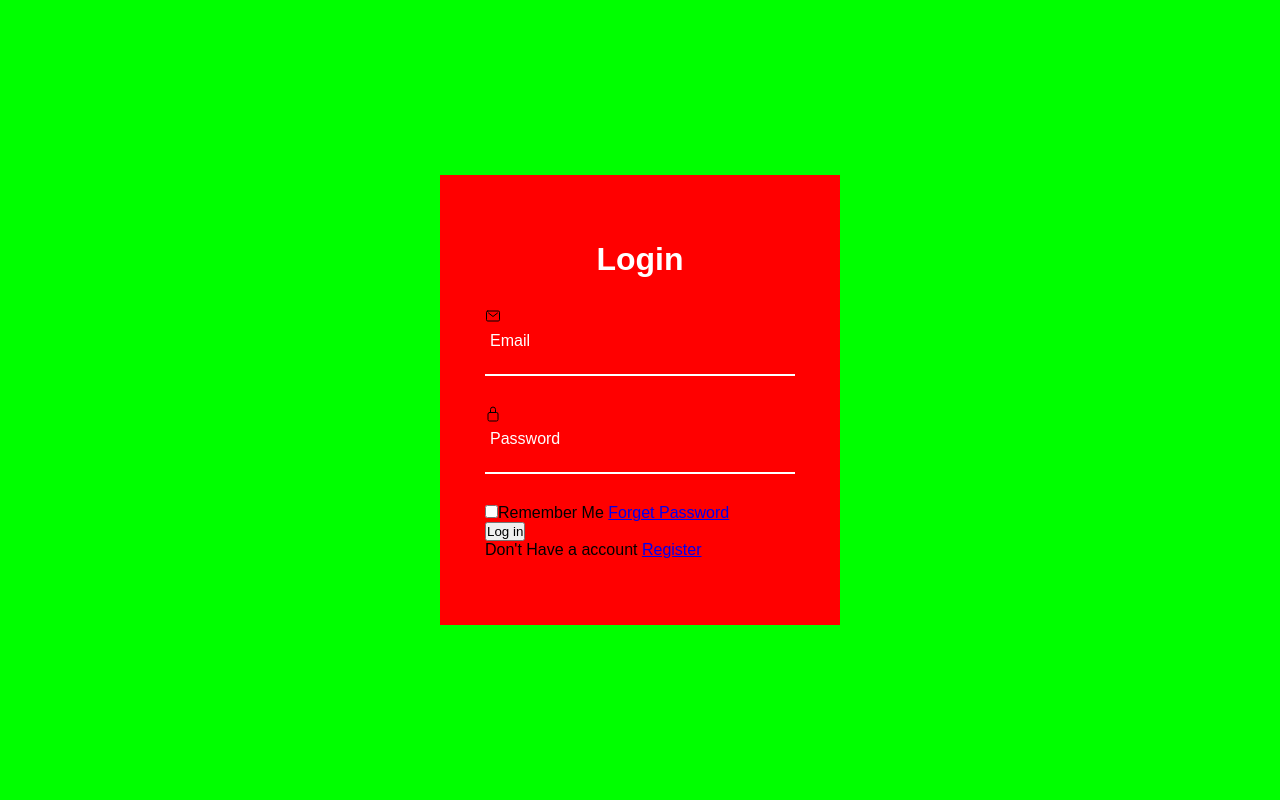
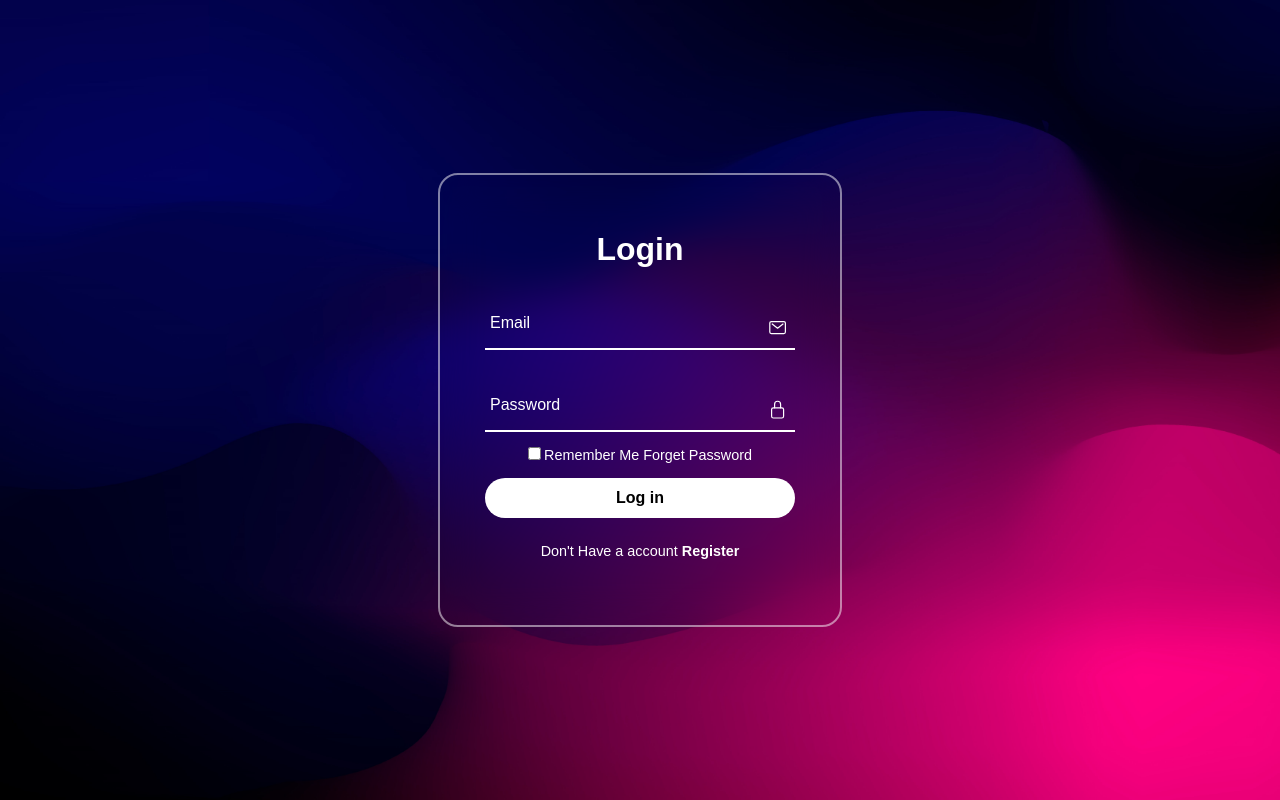
Before and after one commit to sujal3011/CloudBot, a Flask app: template templates/login.html in a window 1280 px wide. Run offline with Flask 2, Linux system fonts and the light colour scheme; the template is opened without the code that fills it, so the values that code supplies are empty.

Commit message:
Third commit

```diff
--- a/css/style.css
+++ b/css/style.css
@@ -2,7 +2,6 @@
 *{
     margin: 0;
     padding: 0;
-    box-sizing: border-box;
     font-family: 'Poppins', sans-serif;
 }
 section
@@ -12,9 +11,11 @@ section
     justify-content: center;
     align-items: center;
     width: 100%;
-    height: 100vh;
-    overflow : hidden;
-    background: #00ff00;
+    min-height: 100vh;
+    background: url('../wallpaperflare.com_wallpaper (1).jpg')no-repeat;
+    background-position: center;
+    background-size:cover;
+
 
 
 }
@@ -22,7 +23,10 @@ section
     position: relative;
     width :400px;
     height: 450px;
-    background :red;
+    background: transparent;
+    border: 2px solid rgba(255,255,255,0.5);
+    border-radius: 20px;
+    backdrop-filter: blur(20px);
     display :flex;
     justify-content: center;
     align-items:center;
@@ -47,9 +51,14 @@ h2{
     color: white;
     font-size: 1em;
     pointer-events: none;
+    transition: 2s;
+}
+input:focus ~ label,
+input:valid ~ label,{
+    top: -5px;
 
 }
-input:focus ~ label,
+
 .inputbox input{
     width: 100%;
     height: 50px;
@@ -59,6 +68,72 @@ input:focus ~ label,
     font-size: 1em;
     padding: 0 35px 0 5px;
     color: white;
-
+}
+.inputbox ion-icon
+{
+position : absolute;
+right: 8px;
+color: white;
+font-size: 1.2em;
+top: 20px;
+}
+.forget{
+    margin : -15px 0 15px;
+    font-size: 0.9em;
+    color: white;
+    display :flex;
+    justify-content: center ;
 
 }
+.forget label input{
+    margin-right : 3px;
+
+}
+.forget label a{
+    color: white;
+    text-decoration: none;
+
+}
+.forget label a:hover{
+    text-decoration: underline;
+
+}
+button{
+    width:100%;
+    height: 40px;
+    border-radius: 60px;
+    background: white;
+    transition: all 1s ease-in;
+    border: none;
+    outline: none;
+    cursor: pointer;
+    font-size: 1em;
+    font-weight: 600;
+}
+.register{
+    font-size: 0.9em;
+    color: white;
+    text-align: center;
+    margin:25px 0 10px;
+
+}
+.register p a{
+    text-decoration : none;
+    color: white;
+    font-weight: 600;
+}
+.register p a:hover{
+    text-decoration: underline;
+}
+main{
+    position: relative;
+    width :400px;
+    height: 450px;
+    background: transparent;
+    border: 2px solid rgba(255,255,255,0.5);
+    border-radius: 20px;
+    backdrop-filter: blur(20px);
+    display :flex;
+    justify-content: center;
+    align-items:center;
+}
--- a/templates/index.html
+++ b/templates/index.html
@@ -9,6 +9,7 @@
     <title>ChatBot</title>
     <link rel="shortcut icon" type="image/x-icon" href="{{ url_for('static', filename='images/favicon.png') }}">
     <link href="https://cdn.jsdelivr.net/npm/bootstrap@5.3.0-alpha1/dist/css/bootstrap.min.css" rel="stylesheet" integrity="sha384-GLhlTQ8iRABdZLl6O3oVMWSktQOp6b7In1Zl3/Jr59b6EGGoI1aFkw7cmDA6j6gD" crossorigin="anonymous">
+    <link href="../css/style.css" rel="stylesheet">
   </head>
   <body>
     <header>
--- a/templates/login.html
+++ b/templates/login.html
@@ -14,17 +14,17 @@
               <h2>Login</h2>
               <div class="inputbox">
                 <ion-icon name="mail-outline"></ion-icon>
-                <input type="email" required>
+                <input type="email" id="email" required>
                 <label for="">Email</label>
               </div>
               <div class="inputbox">
                 <ion-icon name="lock-closed-outline"></ion-icon>
-                <input type="password" required>
+                <input type="password" id="password" required>
                 <label for="">Password</label>
               </div>
               <div class="forget">
-                <label for=""><input type="checkbox">Remember Me</label>
-                <a href='#'>Forget Password</a>
+                <label for=""><input type="checkbox">Remember Me <a href='#'>Forget Password</a></label>
+
               </div>
               <button>Log in</button>
               <div class="register">
@@ -36,5 +36,22 @@
       </section>
       <script type="module" src="https://unpkg.com/ionicons@5.5.2/dist/ionicons/ionicons.esm.js"></script>
       <script nomodule src="https://unpkg.com/ionicons@5.5.2/dist/ionicons/ionicons.js"></script>
+      <script>
+        function auth()
+        {
+          var email=document.getElementById("email").value;
+          var password=document.getElementById("password").value;
+          if(email=="admin@gmail.com" && password=="admin123")
+          {
+            window.location.assign("index.html");
+            alert("login successful");
+
+          }
+          else{
+            alert("Invalid Information");
+            return;
+          }
+        }
+      </script>
 </body>
 </html>
```
Also changed, not shown: 15 DEC.png (added), wallpaperflare.com_wallpaper (1).jpg (added).
